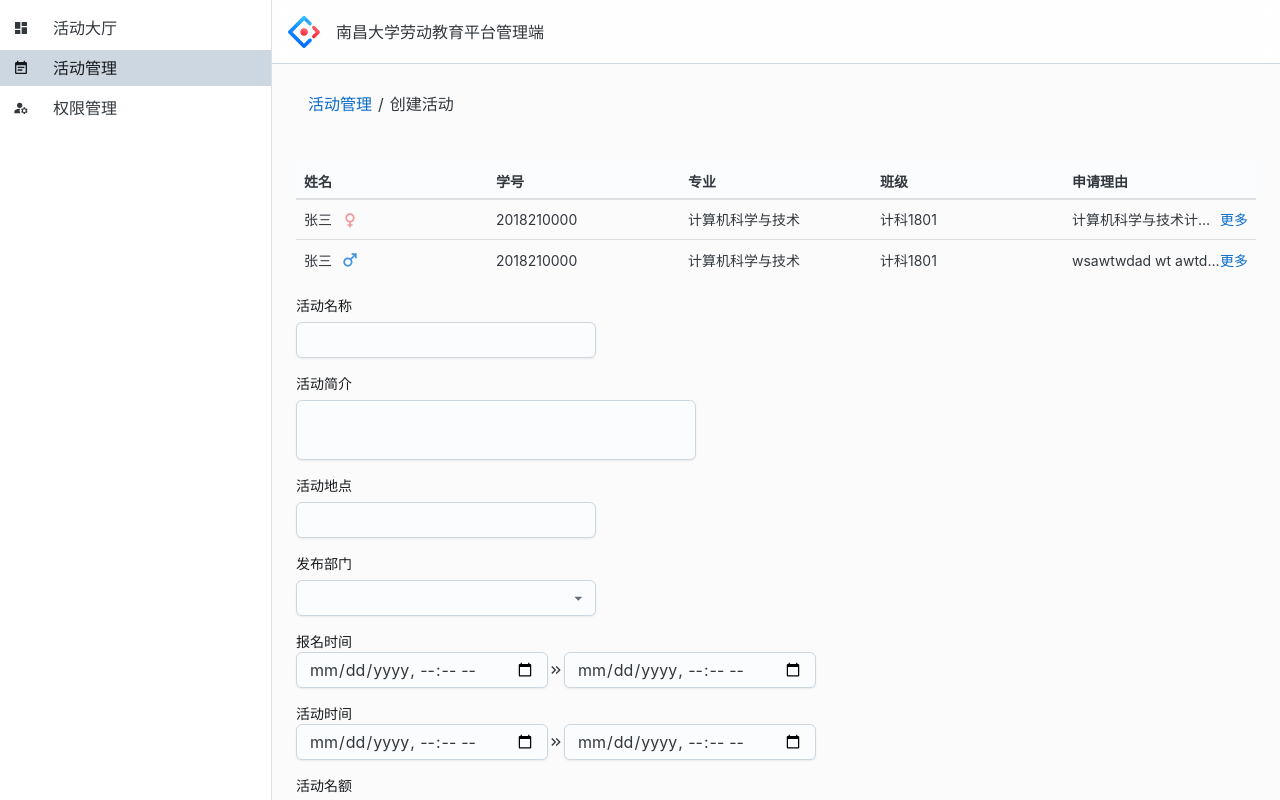
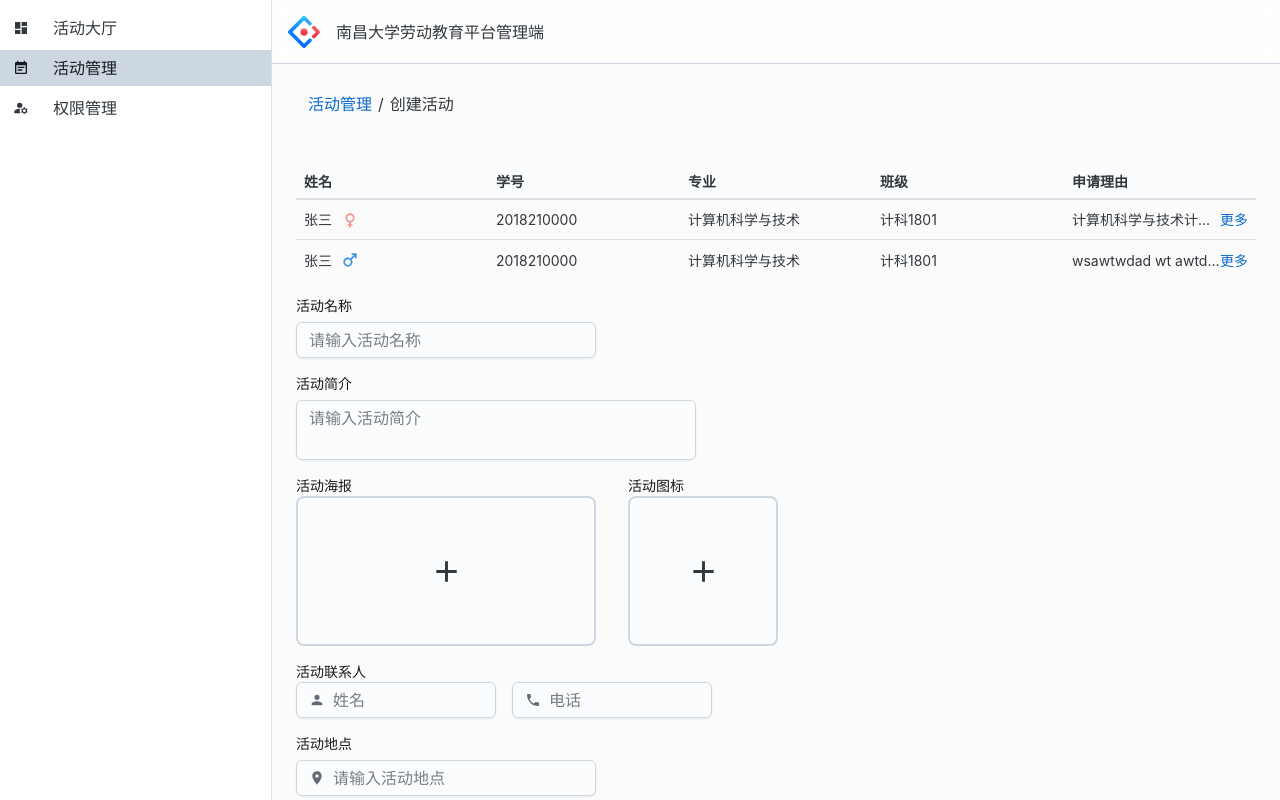
Before and after one commit to Dawnnink/Labor-education-admin, a React (Vite) app: page /activities/1 in a window 1280 px wide. Shown: the top 800 px of the page. Built offline with nearby package versions, Linux system fonts and the light colour scheme.

Commit message:
feat: form

```diff
--- a/src/components/ActivityEditor/index.tsx
+++ b/src/components/ActivityEditor/index.tsx
@@ -1,14 +1,22 @@
 import {
   Autocomplete,
+  Box,
   Checkbox,
+  Divider,
   FormControl,
   FormLabel,
   Input as JoyInput,
   Stack,
   Textarea,
+  useTheme,
 } from '@mui/joy'
 import { FormEvent, useCallback } from 'react'
 import { InputDateRange } from '../InputDateRange'
+import { ImageUploader } from '../ImageUploader'
+import { useMediaQuery } from '@mui/material'
+import LocationOnIcon from '@mui/icons-material/LocationOn'
+import PersonIcon from '@mui/icons-material/Person'
+import LocalPhoneIcon from '@mui/icons-material/LocalPhone'
 
 export interface ActivityEditorProps {
   activityId: number | null
@@ -28,6 +36,10 @@ export const ActivityEditor = ({ activityId }: ActivityEditorProps) => {
     [disabled]
   )
 
+  const theme = useTheme()
+
+  const underSm = useMediaQuery(theme.breakpoints.down('sm'))
+
   return (
     <Stack component="form" onSubmit={handleSubmit}>
       <Stack spacing={2}>
@@ -37,6 +49,7 @@ export const ActivityEditor = ({ activityId }: ActivityEditorProps) => {
             sx={{
               maxWidth: 300,
             }}
+            placeholder="请输入活动名称"
           />
         </FormControl>
         <FormControl>
@@ -47,14 +60,47 @@ export const ActivityEditor = ({ activityId }: ActivityEditorProps) => {
             sx={{
               maxWidth: 400,
             }}
+            placeholder="请输入活动简介"
           />
         </FormControl>
+
+        <Stack direction={underSm ? 'column' : 'row'} spacing={underSm ? 2 : 4}>
+          <Stack>
+            <FormLabel>活动海报</FormLabel>
+            <ImageUploader width={300} height={150} />
+          </Stack>
+          <Stack>
+            <FormLabel>活动图标</FormLabel>
+            <ImageUploader width={150} height={150} />
+          </Stack>
+        </Stack>
+
+        <Stack>
+          <FormLabel>活动联系人</FormLabel>
+
+          <Stack direction={underSm ? 'column' : 'row'} spacing={2}>
+            <Input
+              placeholder="姓名"
+              sx={{ maxWidth: 200 }}
+              startDecorator={<PersonIcon />}
+            />
+            <Input
+              placeholder="电话"
+              sx={{ maxWidth: 200 }}
+              startDecorator={<LocalPhoneIcon />}
+              type="tel"
+            />
+          </Stack>
+        </Stack>
+
         <FormControl>
           <FormLabel>活动地点</FormLabel>
           <Input
+            startDecorator={<LocationOnIcon />}
             sx={{
               maxWidth: 300,
             }}
+            placeholder="请输入活动地点"
           />
         </FormControl>
         <FormControl>
@@ -62,10 +108,12 @@ export const ActivityEditor = ({ activityId }: ActivityEditorProps) => {
           <Autocomplete
             options={[]}
             sx={{
-              maxWidth: 300,
+              maxWidth: 250,
             }}
+            placeholder="请选择发布部门"
           />
         </FormControl>
+
         <InputDateRange
           label="报名时间"
           initialDates={[null, null]}
@@ -81,9 +129,14 @@ export const ActivityEditor = ({ activityId }: ActivityEditorProps) => {
           <Input
             type="number"
             sx={{
-              width: 120,
+              width: 140,
             }}
-            endDecorator="人"
+            endDecorator={
+              <Stack spacing={1} direction="row">
+                <Divider orientation="vertical" />
+                <Box>人</Box>
+              </Stack>
+            }
           />
         </FormControl>
         <Checkbox label="报名需要审核" />
--- /dev/null
+++ b/src/components/ImageUploader.tsx
@@ -0,0 +1,105 @@
+import React, { useState } from 'react'
+import { CircularProgress, IconButton, Stack } from '@mui/joy'
+import AddIcon from '@mui/icons-material/Add'
+import CloseIcon from '@mui/icons-material/Close'
+import { styled } from '@mui/joy'
+
+const ImageContainer = styled('div')(({ theme }) => ({
+  position: 'relative',
+  display: 'flex',
+  alignItems: 'center',
+  justifyContent: 'center',
+  border: `2px solid ${theme.vars.palette.neutral.outlinedBorder}`,
+  width: '200px',
+  height: '200px',
+  overflow: 'hidden',
+  borderRadius: theme.radius.md,
+}))
+
+const CloseButton = styled(IconButton)`
+  position: absolute;
+  top: 5px;
+  right: 5px;
+`
+
+export interface ImageUploaderProps {
+  width: number
+  height: number
+  onChange: (image: string | null) => void
+  image: string | null
+}
+
+export const ImageUploader = ({
+  width,
+  height,
+  onChange,
+  image,
+}: ImageUploaderProps) => {
+  const [uploading, setUploading] = useState<boolean>(false)
+
+  const handleChange = (event: React.ChangeEvent<HTMLInputElement>) => {
+    if (event.target.files && event.target.files[0]) {
+      setUploading(true)
+
+      // Here you can add logic to upload the image.
+      // For the purpose of this example, we'll simply read it as a data URL.
+      const reader = new FileReader()
+      reader.onload = (e) => {
+        onChange(e.target?.result as string)
+        setUploading(false)
+      }
+      reader.readAsDataURL(event.target.files[0])
+    }
+  }
+
+  return (
+    <ImageContainer
+      sx={(theme) => ({
+        width: `${width}px`,
+        height: `${height}px`,
+        backgroundColor: theme.vars.palette.background.surface,
+      })}
+    >
+      <input
+        accept="image/*"
+        style={{ display: 'none' }}
+        id="upload-button"
+        type="file"
+        onChange={handleChange}
+      />
+      <Stack
+        htmlFor="upload-button"
+        sx={{
+          width: '100%',
+          height: '100%',
+        }}
+        component="label"
+        alignItems="center"
+        justifyContent="center"
+      >
+        {uploading ? (
+          <CircularProgress />
+        ) : image ? (
+          <>
+            <CloseButton
+              color="neutral"
+              size="sm"
+              onClick={(e) => {
+                onChange(null)
+                e.preventDefault()
+              }}
+            >
+              <CloseIcon fontSize="inherit" />
+            </CloseButton>
+            <img
+              src={image}
+              style={{ width: '100%', height: '100%', objectFit: 'cover' }}
+            />
+          </>
+        ) : (
+          <AddIcon fontSize="large" />
+        )}
+      </Stack>
+    </ImageContainer>
+  )
+}
```
